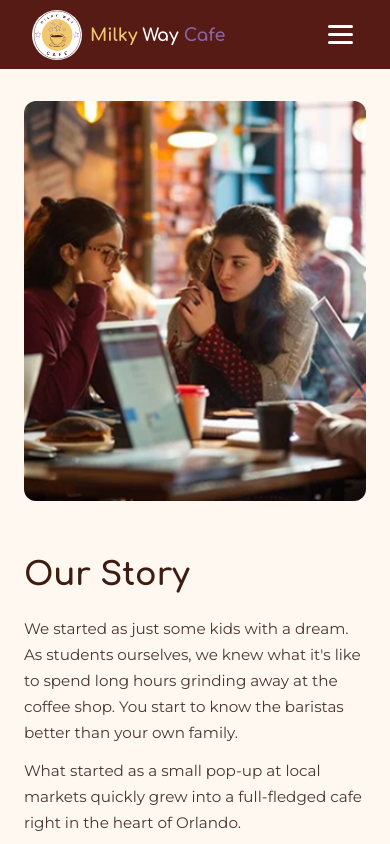
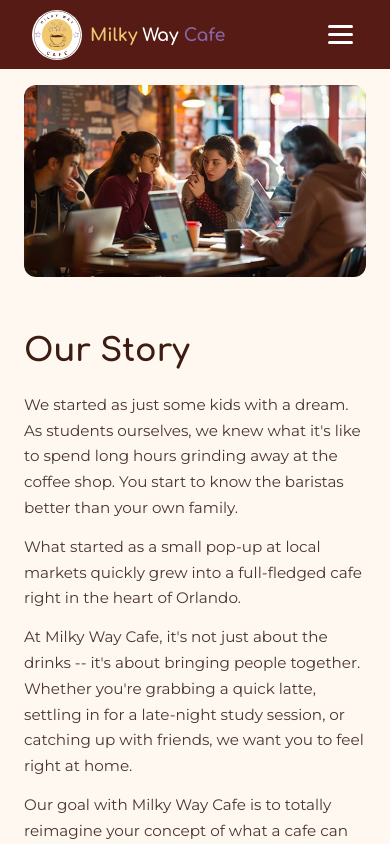
Before and after one commit to meera-develops/milkyway2, a React (Vite) app: page /our-story in a window 390 px wide. Shown: the top 844 px of the page. Built offline with nearby package versions, Linux system fonts and the light colour scheme.

Commit message:
updating code

```diff
--- a/src/App.css
+++ b/src/App.css
@@ -1025,11 +1025,14 @@
   /* Story */
   .story-intro {
     flex-direction: column;
-    padding: 2rem 1.5rem;
+    padding: 1rem 1.5rem;
   }
 
   .story-intro img {
     max-width: 100%;
+    height: auto;
+    object-fit: contain;
+    flex: none;
   }
 
   /* Socials */
```
Also changed, not shown: src/assets/img/coffee-beans_thumb.jpeg (deleted), src/assets/img/coffee-shop-exterior_thumb.jpeg (deleted).
